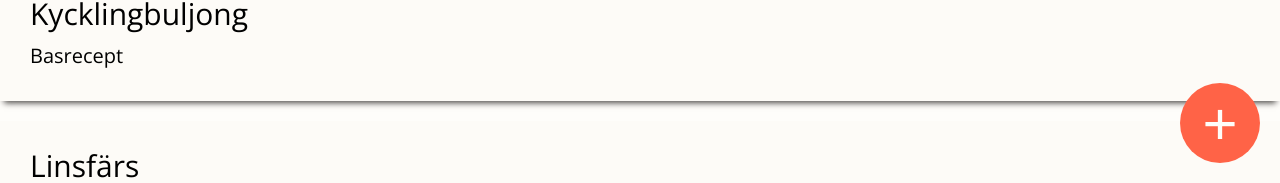
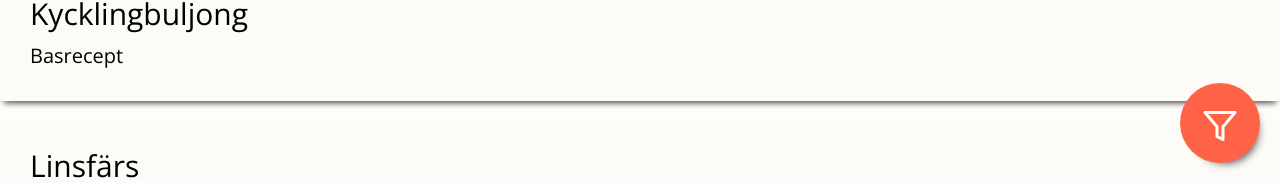
Before and after one commit to w1nston/amsenwallander.se, a Next.js app: page /recipes in a window 1280 px wide. Shown: the part 617-800 px from the top of the page. Built offline with nearby package versions, Linux system fonts and the light colour scheme.

Commit message:
Style button, and add filter icon.

```diff
--- /dev/null
+++ b/components/icons/Filter.tsx
@@ -0,0 +1,16 @@
+export default function Filter({ className }) {
+  return (
+    <svg
+      xmlns="http://www.w3.org/2000/svg"
+      viewBox="0 0 24 24"
+      fill="none"
+      stroke="currentColor"
+      strokeWidth="2"
+      strokeLinecap="round"
+      strokeLinejoin="round"
+      className={className}
+    >
+      <polygon points="22 3 2 3 10 12.46 10 19 14 21 14 12.46 22 3"></polygon>
+    </svg>
+  );
+}
--- a/pages/recipes/index.tsx
+++ b/pages/recipes/index.tsx
@@ -4,10 +4,44 @@ import { css, jsx } from '@emotion/core';
 import { getRecipeLinks } from '../../api/recipe';
 import RecipeLinks from '../../components/recipe/RecipeLinks';
 import { IRecipeLink } from '../../api/recipe/index';
+import Filter from '../../components/icons/Filter';
 
 type Props = {
   recipeLinks: IRecipeLink[];
 };
+
+/*
+display: inline-block;
+    border: none;
+    padding: 1rem 2rem;
+    margin: 0;
+    text-decoration: none;
+    background: #0069ed;
+    color: #ffffff;
+    font-family: sans-serif;
+    font-size: 1rem;
+    cursor: pointer;
+    text-align: center;
+    transition: background 250ms ease-in-out,
+                transform 150ms ease;
+    -webkit-appearance: none;
+    -moz-appearance: none;
+}
+
+button:hover,
+button:focus {
+    background: #0053ba;
+}
+
+button:focus {
+    outline: 1px solid #fff;
+    outline-offset: -4px;
+}
+
+button:active {
+    transform: scale(0.99);
+}
+*/
 
 const buttonStyles = css`
   color: #fefdfa;
@@ -22,10 +56,27 @@ const buttonStyles = css`
   background-color: tomato;
   text-decoration: none;
   border: none;
+  box-shadow: 6px 8px 8px -8px #4d4a48;
+
+  &:active {
+    transform: scale(0.98);
+  }
+
+  &:focus {
+    outline: none;
+  }
+`;
+
+const filterIconStyles = css`
+  width: 1.8rem;
 `;
 
 function FloatingButton() {
-  return <button css={buttonStyles}>+</button>;
+  return (
+    <button css={buttonStyles}>
+      <Filter css={filterIconStyles} />
+    </button>
+  );
 }
 
 export default function Recipes({ recipeLinks }: Props) {
```
